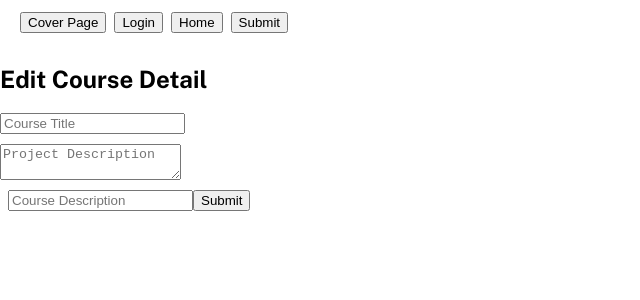
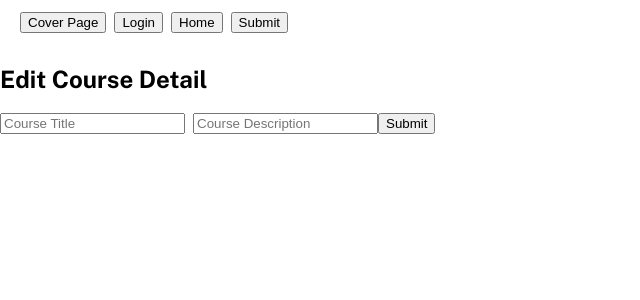
Before and after one commit to SerenaChen7/COSC360-W2025T2, a React (Vite) app in the folder frontend/: page / in a window 1280 px wide. Both pictures are taken after typing "Sample" into the empty fields and a click on the button "Submit". Shown: the top 300 px of the page, without its empty margins (0-640 px from the left). Built offline with nearby package versions, Linux system fonts and the light colour scheme.

Commit message:
Fixing wrong part of submission

```diff
--- a/frontend/src/pages/Submit.jsx
+++ b/frontend/src/pages/Submit.jsx
@@ -37,14 +37,6 @@ export default function Submit() {
           required
         />
 
-        {/* Second Input (Added to meet requirement ) */}
-        <textarea
-          placeholder="Project Description"
-          value={description}
-          onChange={(e) => setDescription(e.target.value)}
-          required
-          style={{ display: 'block', margin: '10px 0' }}
-        />
         <input
           type="text"
           placeholder="Course Description"
```
